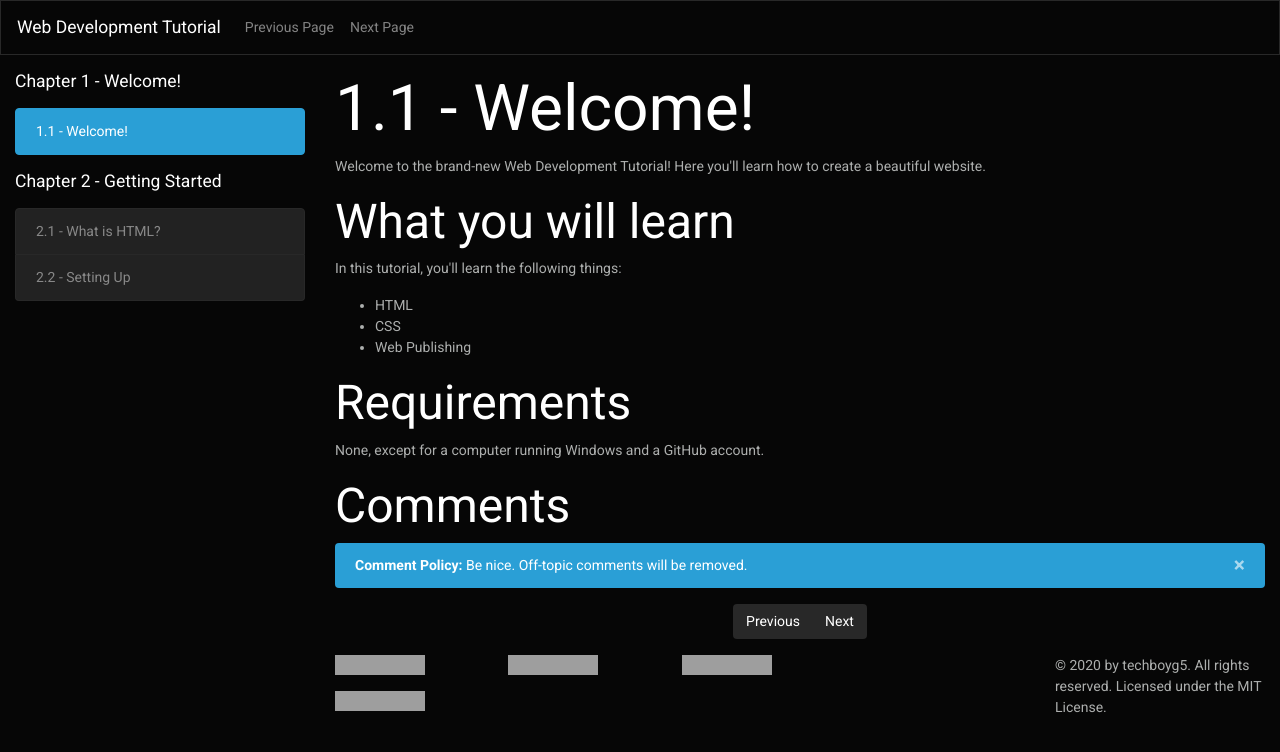
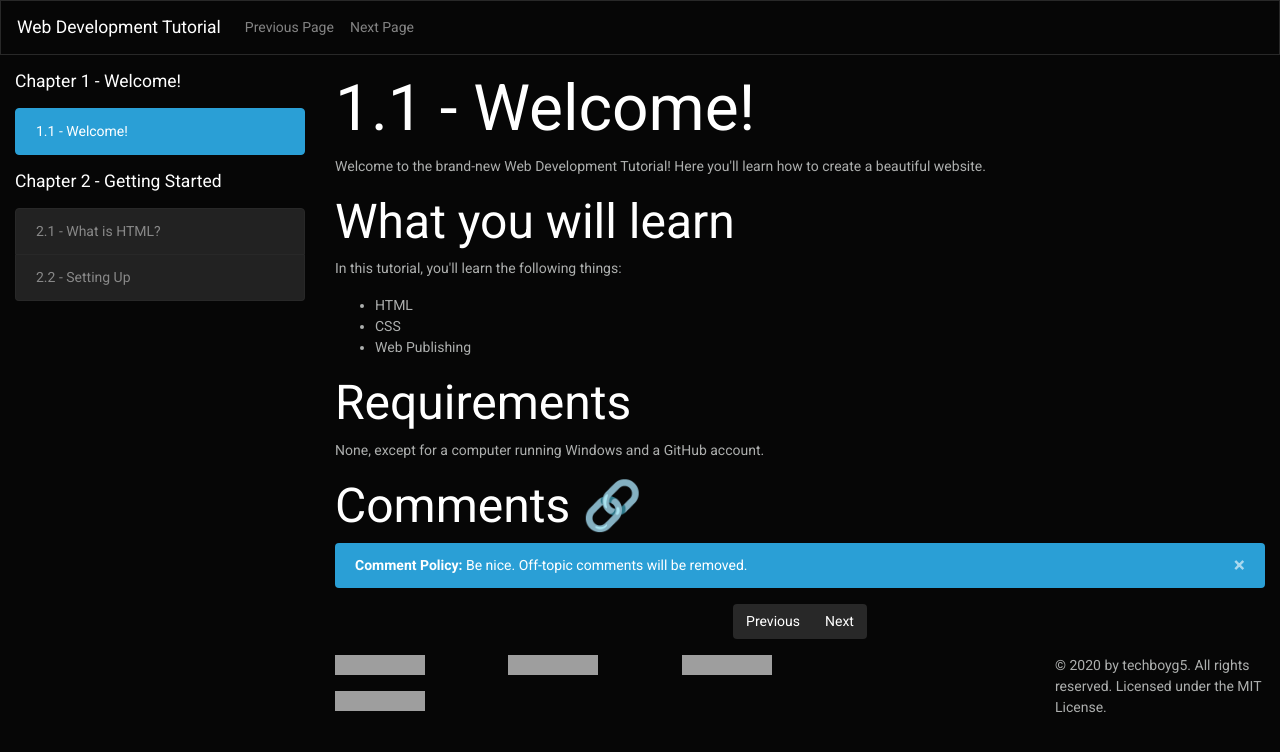
Before and after one commit to techboyg5/web-development-tutorial, a Jekyll site: the page built from chapter1/page1.html, in a window 1280 px wide, cut to the strip 0-752 px from the top of the page. Built offline with Jekyll 4.4.1, drawn with Linux system fonts in a browser that asks for light colours; nearby versions of some CDN libraries; comment, search, counter and statistics services are not loaded; grey boxes are pictures that could not be loaded.

Commit message:
Update comments.html

```diff
--- a/_includes/comments.html
+++ b/_includes/comments.html
@@ -1,5 +1,5 @@
 <div id="comments" class="my-3">
-        <h2>Comments</h2>
+        <h2>Comments <a class="comments-permalink-button href="#comments" title="Permalink to comments section">🔗</a></h2>
         <div class="alert alert-primary alert-dismissible fade show" role="alert">
             <strong>Comment Policy:</strong> Be nice. Off-topic comments will be removed.
             <button type="button" class="close" data-dismiss="alert" aria-label="Close">
```
